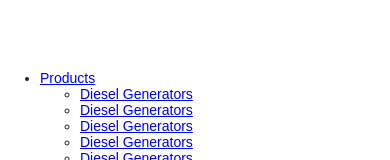
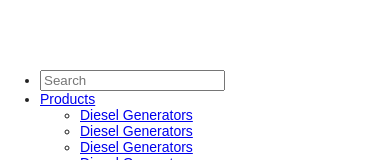
Before and after one commit to aslamshaikh94/reactjs-webpack, a React app: page / in a window 390 px wide. Shown: the part 540-700 px from the top of the page. Built offline with nearby package versions, Linux system fonts and the light colour scheme.

Commit message:
mobile view changes

```diff
--- a/src/shared/Header/index.js
+++ b/src/shared/Header/index.js
@@ -52,6 +52,13 @@ function Header() {
               <img src={Logo} />
             </div>
             <ul className={`menu ${isHamburger ? 'open' : ''}`}>
+              <li className='mobilesearch'>
+                <input
+                  type='text'
+                  placeholder='Search'
+                  className='search-input'
+                />
+              </li>
               {NAV_ITEMS.map(item => {
                 return (
                   <li key={item.title}>
--- a/src/shared/Header/index.scss
+++ b/src/shared/Header/index.scss
@@ -70,16 +70,29 @@ header {
         margin: 0;
         padding: 0;
         display: flex;
+        .mobilesearch {
+          display: none;
+          padding: 15px;
+        }
         @media (max-width: 768px) {
-          &.open {
-            display: block;
-          }
-          display: none;
+          display: block;
           position: absolute;
-          left: 0;
+          left: -100%;
           background: #0b1822;
           width: 100%;
           top: 82px;
+          transition: 0.5s;
+          &.open {
+            left: 0;
+          }
+          .mobilesearch {
+            display: block;
+            .search-input {
+              padding: 5px 10px;
+              width: 100%;
+              border-radius: 5px;
+            }
+          }
         }
         > li {
           position: relative;
@@ -90,7 +103,6 @@ header {
             color: #fff;
             text-decoration: none;
             width: 100%;
-
             &::after {
               content: '';
               display: block;
@@ -110,8 +122,10 @@ header {
           &:hover {
             background-color: #fff;
             color: #0b1822;
-            &:after {
-              border-top: 5px solid #0b1822;
+            a {
+              &:after {
+                border-top: 5px solid #0b1822;
+              }
             }
             .submenu {
               padding: 0;
@@ -133,7 +147,7 @@ header {
                 display: block;
                 white-space: nowrap;
                 a {
-                  display: block;
+                  display: flex;
                   padding: 20px 15px;
                   color: #0b1822;
                   text-decoration: none;
@@ -145,6 +159,7 @@ header {
             }
           }
           @media (max-width: 768px) {
+            border-top: 1px solid #fff;
             &:hover {
               a {
                 color: #0b1822;
```
